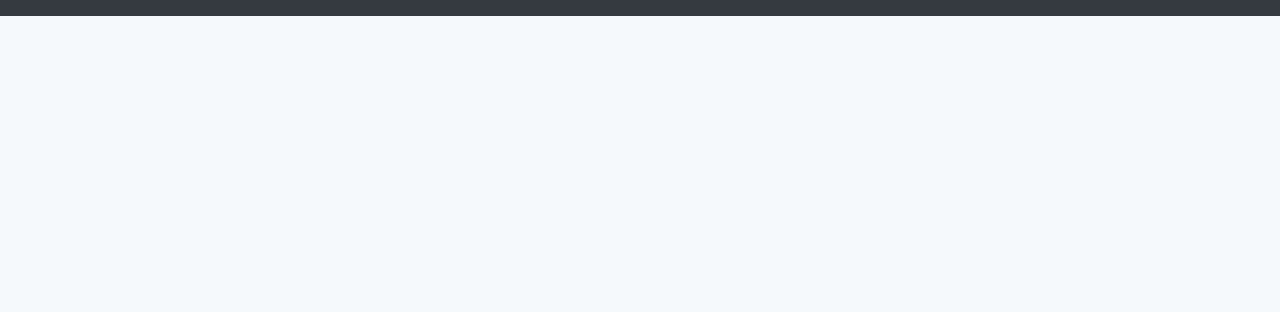
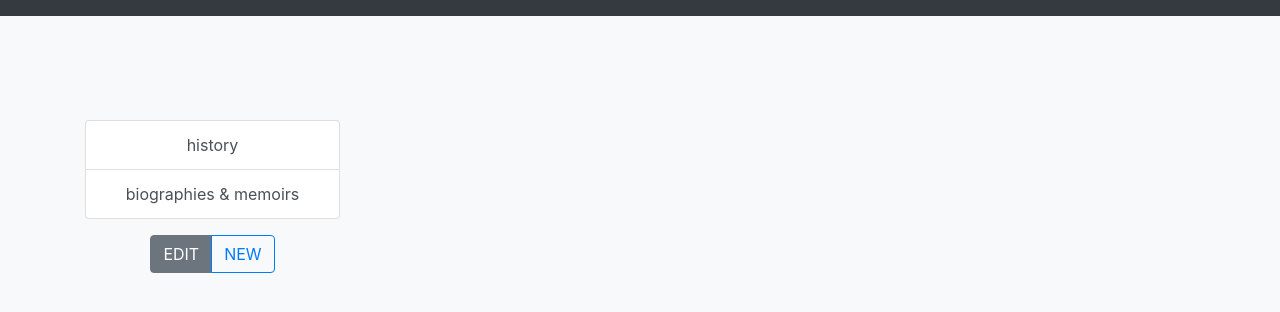
Before and after one commit to momotofu/Catalogger, a Flask app: page / in a window 1280 px wide. Shown: the top 312 px of the page. Run offline with Flask 2, Linux system fonts and the light colour scheme; some libraries are stand-ins or nearby versions.

Commit message:
basic list html laid out

```diff
--- a/app/static/styles.css
+++ b/app/static/styles.css
@@ -12,3 +12,7 @@ body {
 ul {
   list-style-type: none;
 }
+
+.main-content {
+  margin-top: 120px;
+}
--- a/app/templates/category/index.html
+++ b/app/templates/category/index.html
@@ -1 +1,20 @@
 {% extends "base.html" %}
+{% block mainContent %}
+<main class="row">
+  <aside class="col-3 text-center">
+    <div class="list-group">
+      {% for category in categories %}
+        <a href="#" class="list-group-item list-group-item-action">
+          {{ category.name }}
+        </a>
+      {% endfor %}
+    </div>
+    <div class="btn-group mt-3" role="group">
+      <button type="button" class="btn btn-secondary">EDIT</button>
+      <button type="button" class="btn btn-outline-primary">NEW</button>
+    </div>
+  </aside>
+  <div class="col-9 page">
+  </div>
+</main>
+{% endblock %}
```
